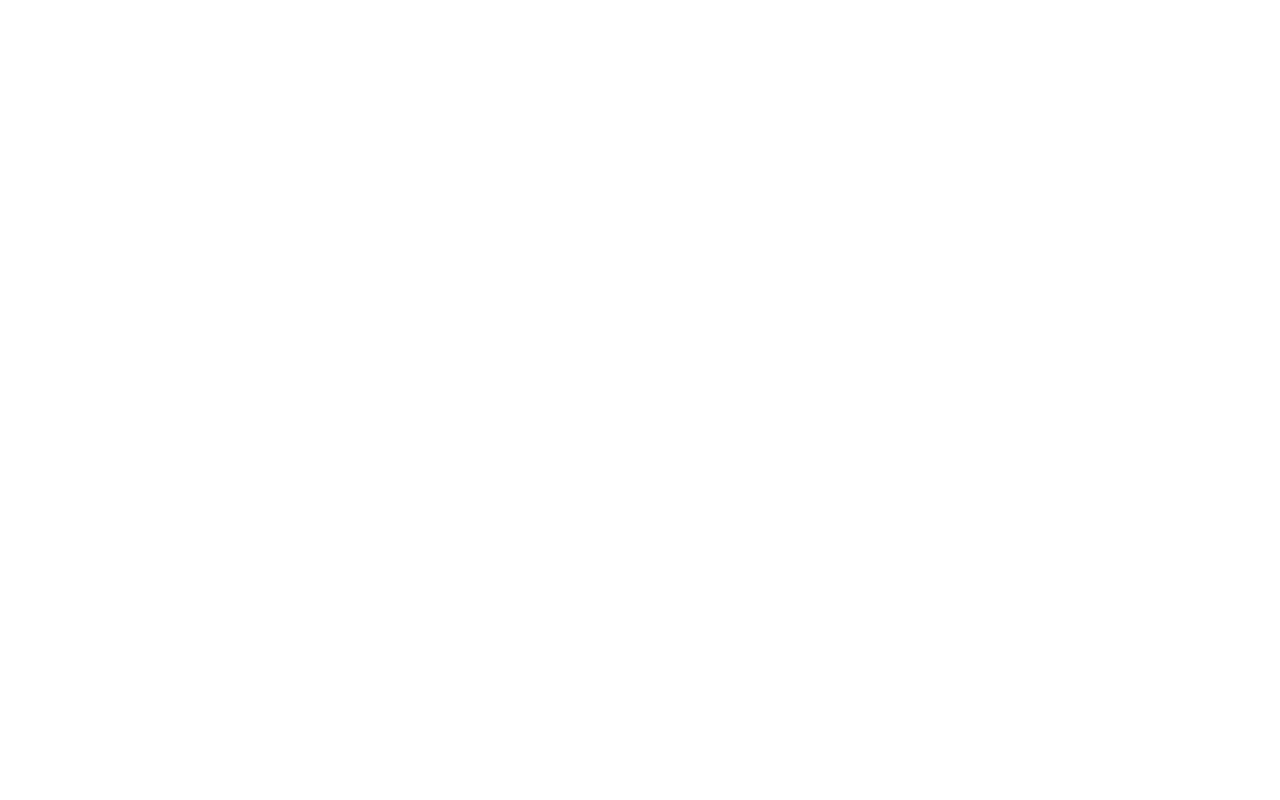
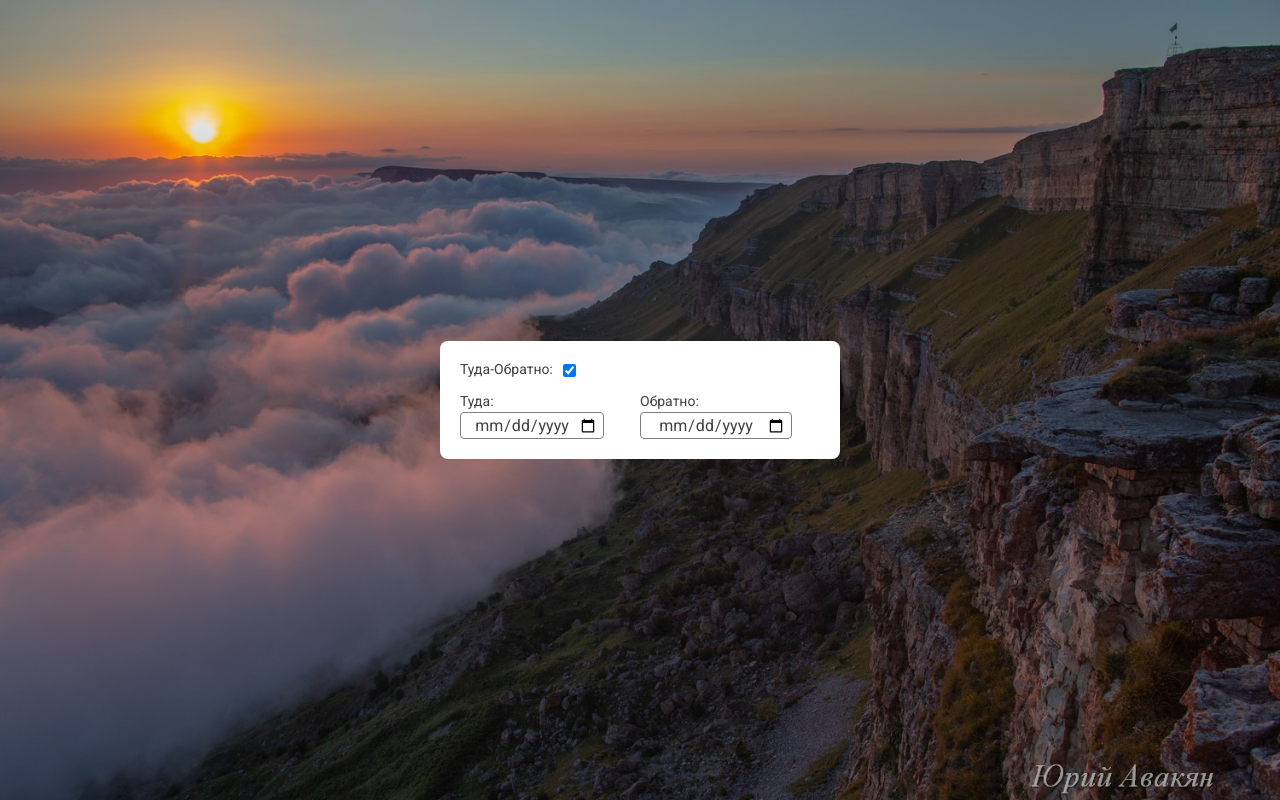
Before and after one commit to lekseff/AHJ_5-3, a website built with webpack: page src/index.html in a window 1280 px wide. Built offline with nearby package versions, Linux system fonts and the light colour scheme.

Commit message:
complete

```diff
--- a/src/css/style.css
+++ b/src/css/style.css
@@ -3,3 +3,79 @@
 	margin: 0;
 	box-sizing: border-box;
 }
+
+body {
+	font-family: 'Roboto', sans-serif;
+	font-size: 16px;
+	font-weight: 400;
+	color: rgb(65, 65, 65);
+}
+
+input {
+	font-size: 16px;
+	font-family: inherit;
+	color: inherit;
+	text-align: center;
+	padding: 2px 5px;
+	border: none;
+	border: 1px solid gray;
+	border-radius:4px;
+	margin-top: 3px;
+	user-select: none;
+}
+
+.container {
+	width: 100%;
+	height: 100vh;
+	display: flex;
+	align-items: center;
+	justify-content: center;
+	background-color: rgb(48, 48, 48);
+	background-image: url('../img/bg1.jpg');
+	background-repeat: no-repeat;
+	background-position: center;
+	background-size: cover;
+}
+
+.app {
+	max-width: 400px;
+	width: 100%;
+	background-color: white;
+	padding: 20px;
+	border-radius: 8px;
+}
+
+label {
+	display: inline-block;
+	font-size: 14px;
+}
+
+.calendar__direction {
+	display: flex;
+	align-items: center;
+	width: fit-content;
+}
+
+.direction {
+	margin-left: 10px;
+}
+
+.calendar__box {
+	display: flex;
+	justify-content: center;
+	align-items: center;
+	margin-top: 16px;
+}
+
+.calendar__box-label {
+	/* width: min-content; */
+	width: 70%;
+}
+
+.calendar__forth {
+	width: 80%;
+}
+
+.hidden {
+	display: none;
+}
--- a/src/index.html
+++ b/src/index.html
@@ -10,5 +10,25 @@
   <title>Trip Calendar</title>
 </head>
 <body>
+  <div class="container">
+    <div class="app" id="app">
+      <form class="calendar">
+        <label class="calendar__direction">
+          Туда-Обратно:
+          <input class="direction" type="checkbox" id="direction" checked="checked">
+        </label>
+        <div class="calendar__box">
+          <label class="calendar__box-label">
+            Туда:
+            <input class="calendar__forth" type="date" id="input-forth" onkeydown="return false">
+          </label>
+          <label class="calendar__box-label">
+            Обратно:
+            <input class="calendar__back" type="date" id="input-back" onkeydown="return false">
+          </label>
+        </div>
+      </form>
+    </div>
+  </div>
 </body>
 </html>
--- /dev/null
+++ b/src/js/Calendar.js
@@ -0,0 +1,69 @@
+import { DateTime } from 'luxon';
+
+export default class Calendar {
+  constructor(container) {
+    this.container = container;
+    this.forthField = null;
+    this.backField = null;
+  }
+
+  init() {
+    this.direction = this.container.querySelector('#direction');
+    this.forthField = this.container.querySelector('#input-forth');
+    this.backField = this.container.querySelector('#input-back');
+
+    this.setMinDate();
+    this.registerEvents();
+  }
+
+  registerEvents() {
+    this.forthField.addEventListener('change', this.forthHandler.bind(this));
+    this.direction.addEventListener('change', this.directionHandler.bind(this));
+  }
+
+  /**
+   * Обработка событий на поле Туда
+   * @param {*} event - event
+   */
+  forthHandler(event) {
+    const selectedDate = DateTime.fromISO(event.target.value);
+    const backDateValue = this.backField.value;
+    // Если дата Туда больше установленной даты Обратно сбрасываем дату Обратно
+    if (backDateValue) {
+      const backDate = DateTime.fromISO(backDateValue);
+      if (selectedDate > backDate) this.backField.value = '';
+    }
+
+    this.setMinBackDate(event.target.value);
+  }
+
+  /**
+   * Обработка событий чекбокса
+   * @param {*} event - event
+   */
+  directionHandler(event) {
+    const status = event.target.checked;
+    if (status) {
+      this.backField.closest('label').classList.remove('hidden');
+    } else {
+      this.backField.closest('label').classList.add('hidden');
+    }
+  }
+
+  /**
+   * Устанавливаем минимальную дату = текущей
+   */
+  setMinDate() {
+    const currentTime = DateTime.now().toISODate();
+    this.forthField.setAttribute('min', currentTime);
+    this.backField.setAttribute('min', currentTime);
+  }
+
+  /**
+   * Устанавливает минимальную обратную дату
+   * @param {*} date - дата 2022-05-18
+   */
+  setMinBackDate(date) {
+    this.backField.setAttribute('min', date);
+  }
+}
--- a/src/js/app.js
+++ b/src/js/app.js
@@ -1 +1,7 @@
 // TODO: write code here
+import Calendar from './Calendar';
+
+const container = document.querySelector('#app');
+const app = new Calendar(container);
+
+app.init();
```
Also changed, not shown: e2e/e2e.server.js (deleted, +0 -14 lines), e2e/e2e.test.js (deleted, +0 -108 lines), .github/workflows/ci_test.yml (added), .github/workflows/deploy.yml (added), README.md, src/img/bg1.jpg (added).
